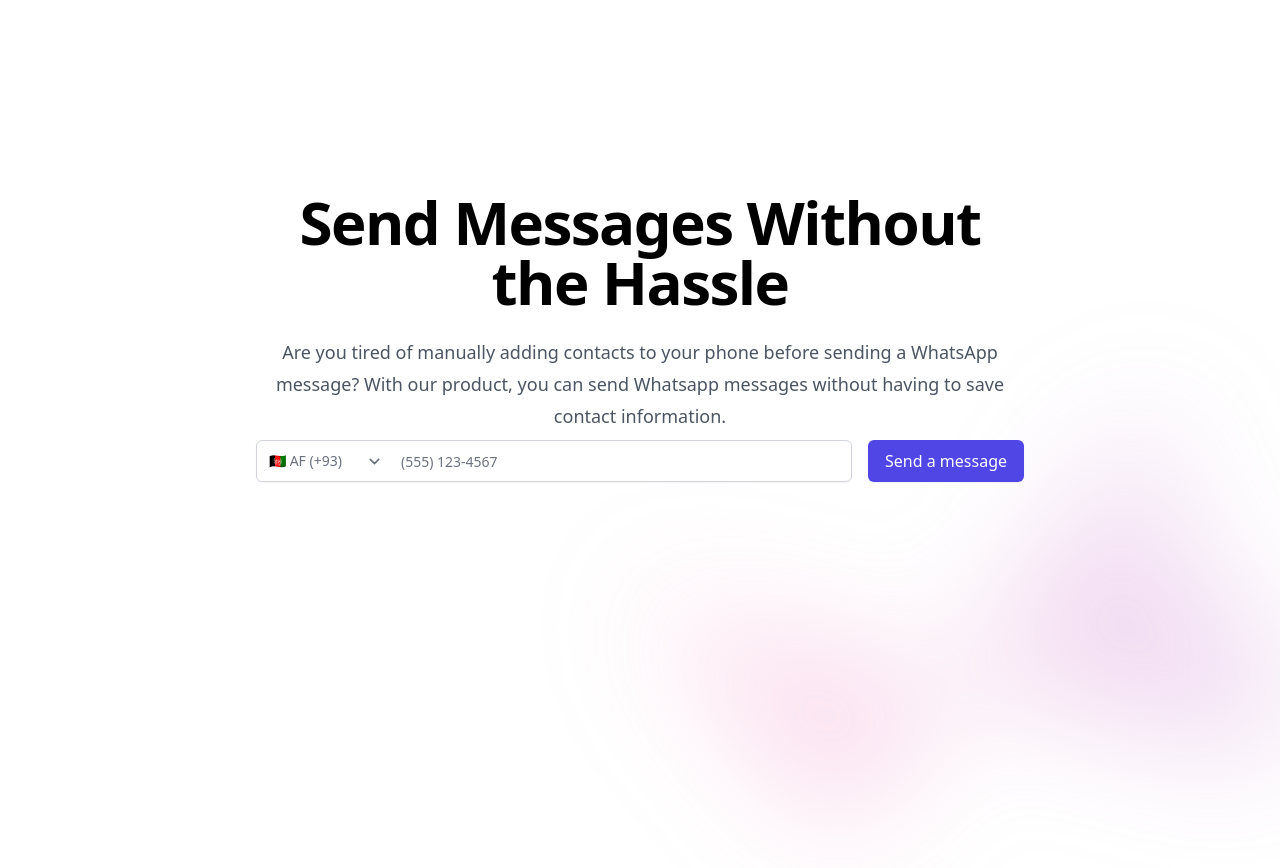
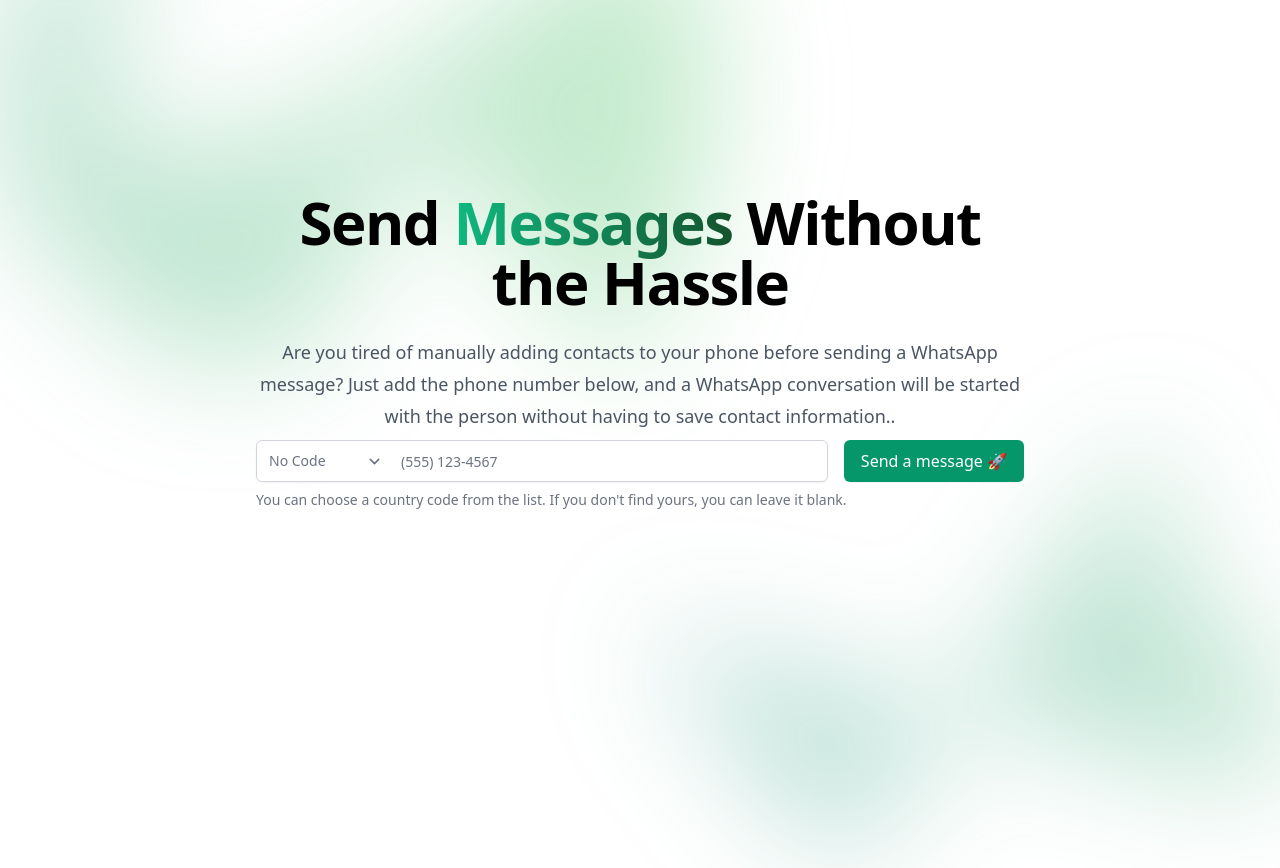
Before and after one commit to adelrodriguez/send-whatsapp, a website built with Vite: page index.html in a window 1280 px wide. Before the commit the page ends 840 px from the top, so only its background shows below. Built offline with nearby package versions, Linux system fonts and the light colour scheme.

Commit message:
style changes

```diff
--- a/index.html
+++ b/index.html
@@ -13,17 +13,53 @@
   </head>
   <body class="h-full">
     <main>
+      <div class="isolate bg-white">
+        <div
+          class="absolute inset-x-0 top-[-10rem] -z-10 transform-gpu overflow-hidden blur-3xl sm:top-[-20rem]"
+        >
+          <svg
+            class="relative left-[calc(50%-11rem)] -z-10 h-[21.1875rem] max-w-none -translate-x-1/2 rotate-[30deg] sm:left-[calc(50%-30rem)] sm:h-[42.375rem]"
+            viewBox="0 0 1155 678"
+            fill="none"
+            xmlns="http://www.w3.org/2000/svg"
+          >
+            <path
+              fill="url(#45de2b6b-92d5-4d68-a6a0-9b9b2abad533)"
+              fill-opacity=".3"
+              d="M317.219 518.975L203.852 678 0 438.341l317.219 80.634 204.172-286.402c1.307 132.337 45.083 346.658 209.733 145.248C936.936 126.058 882.053-94.234 1031.02 41.331c119.18 108.451 130.68 295.337 121.53 375.223L855 299l21.173 362.054-558.954-142.079z"
+            />
+            <defs>
+              <linearGradient
+                id="45de2b6b-92d5-4d68-a6a0-9b9b2abad533"
+                x1="1155.49"
+                x2="-78.208"
+                y1=".177"
+                y2="474.645"
+                gradientUnits="userSpaceOnUse"
+              >
+                <stop stop-color="#45c656"></stop>
+                <stop offset="1" stop-color="#128c7e"></stop>
+              </linearGradient>
+            </defs>
+          </svg>
+        </div>
+      </div>
       <div class="relative px-6 lg:px-8">
         <div class="mx-auto max-w-3xl pt-20 pb-32 sm:pt-48 sm:pb-40">
           <div>
             <div>
               <h1 class="text-4xl font-bold tracking-tight sm:text-center sm:text-6xl">
-                Send Messages Without the Hassle
+                Send
+                <span
+                  class="bg-gradient-to-r from-emerald-500 to-green-900 text-transparent bg-clip-text"
+                  >Messages</span
+                >
+                Without the Hassle
               </h1>
               <p class="mt-6 text-lg leading-8 text-gray-600 sm:text-center">
                 Are you tired of manually adding contacts to your phone before sending a WhatsApp
-                message? With our product, you can send Whatsapp messages without having to save
-                contact information.
+                message? Just add the phone number below, and a WhatsApp conversation will be
+                started with the person without having to save contact information..
               </p>
               <form class="flex flex-col sm:flex-row gap-4 mt-2">
                 <div class="flex-1">
@@ -34,14 +70,16 @@
                         id="country"
                         name="country"
                         autocomplete="tel-country-code"
-                        class="h-full rounded-md border-transparent bg-transparent py-0 pl-3 pr-7 text-gray-500 focus:border-indigo-500 focus:ring-indigo-500 sm:text-sm"
-                      ></select>
+                        class="h-full rounded-md border-transparent bg-transparent py-0 pl-3 pr-7 text-gray-500 focus:border-emerald-500 focus:ring-emerald-500 sm:text-sm"
+                      >
+                        <option value="">No Code</option>
+                      </select>
                     </div>
                     <input
                       type="tel"
                       name="phone-number"
                       id="phone-number"
-                      class="block h-full w-full rounded-md border-gray-300 pl-40 sm:pl-36 focus:border-indigo-500 focus:ring-indigo-500 sm:text-sm"
+                      class="block h-full w-full rounded-md border-gray-300 pl-40 sm:pl-36 focus:border-emerald-500 focus:ring-emerald-500 sm:text-sm"
                       placeholder="(555) 123-4567"
                       autocomplete="tel-national"
                     />
@@ -49,11 +87,15 @@
                 </div>
                 <button
                   type="submit"
-                  class="inline-flex justify-center items-center rounded-md border border-transparent bg-indigo-600 px-4 py-2 text-base font-medium text-white shadow-sm hover:bg-indigo-700 focus:outline-none focus:ring-2 focus:ring-indigo-500 focus:ring-offset-2"
+                  class="inline-flex justify-center items-center rounded-md border border-transparent bg-emerald-600 px-4 py-2 text-base font-medium text-white shadow-sm hover:bg-emerald-700 focus:outline-none focus:ring-2 focus:ring-emerald-500 focus:ring-offset-2"
                 >
-                  Send a message
+                  Send a message 🚀
                 </button>
               </form>
+              <p class="mt-2 text-sm text-gray-500" id="email-description">
+                You can choose a country code from the list. If you don't find yours, you can leave
+                it blank.
+              </p>
             </div>
             <div
               class="absolute inset-x-0 top-[calc(100%-13rem)] -z-10 transform-gpu overflow-hidden blur-3xl sm:top-[calc(100%-30rem)]"
@@ -78,8 +120,8 @@
                     y2="474.645"
                     gradientUnits="userSpaceOnUse"
                   >
-                    <stop stop-color="#9089FC"></stop>
-                    <stop offset="1" stop-color="#FF80B5"></stop>
+                    <stop stop-color="#45c656"></stop>
+                    <stop offset="1" stop-color="#128c7e"></stop>
                   </linearGradient>
                 </defs>
               </svg>
```
